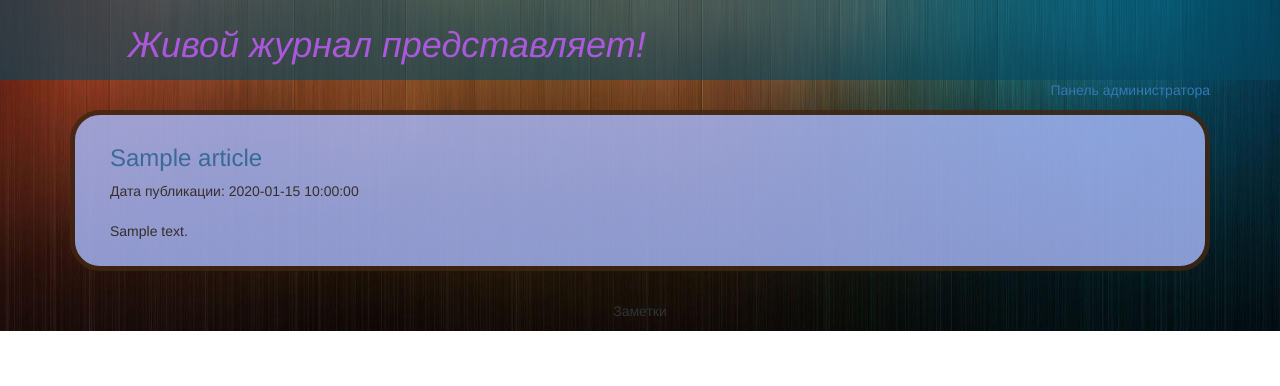
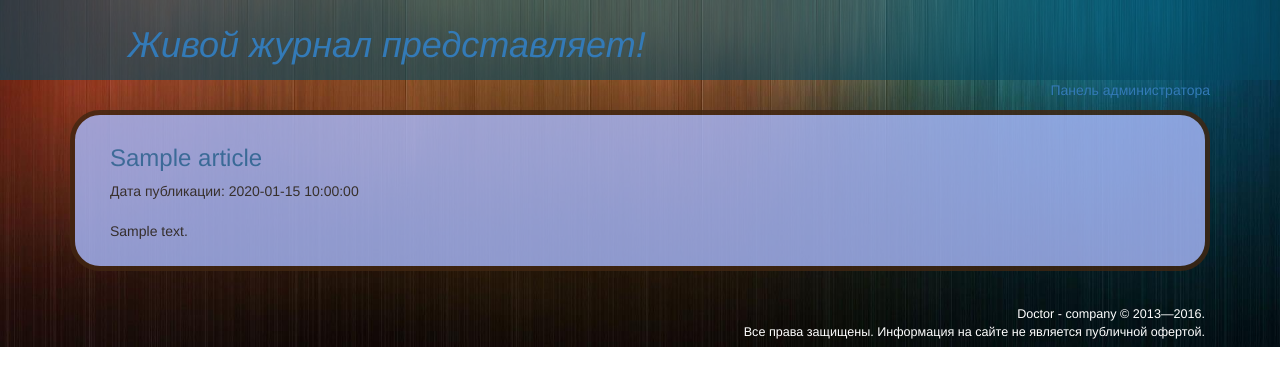
Before and after one commit to doctor2/mySiteMvc, a PHP site: page / in a window 1280 px wide. Shown: the top 386 px of the page. Run offline with PHP 8.4, Linux system fonts and the light colour scheme; tables that the repository leaves empty or names only in its code hold one stand-in row (values such as "Sample post").

Commit message:
Созданы футер и хедэр,переделана навигация и ссылки, реализован MVC подход

```diff
--- a/www/index.php
+++ b/www/index.php
@@ -1,31 +1,65 @@
 <?php
-	require_once("database.php");
-	require_once("models/article.php");
+require_once("database.php");
+$link = connectDb();
 
-	if ($_SERVER['REQUEST_URI'] == '/') {
+if ($_SERVER['REQUEST_URI'] == '/') {
 	$Page = 'index';
 	$Module = 'index';
 } else {
 	$URL_Path = parse_url($_SERVER['REQUEST_URI'], PHP_URL_PATH);
-	print_r($URL_Path);
+	// print_r($URL_Path);
+	// echo '1<br>';
 	$URL_Parts = explode('/', trim($URL_Path, ' /'));
-	print_r($URL_Parts);
+	// print_r($URL_Parts);
+	// echo '2<br>';
 	$Page = array_shift($URL_Parts);
-	print_r($Page);
+	// print_r($Page);
+	// echo '<br>';
 	$Module = array_shift($URL_Parts);
-	print_r($Module);
+	// print_r($Module);
+	// print_r($URL_Parts);
 
-
-	if (!empty($Module)) {
-		$Param = array();
-		for ($i = 0; $i < count($URL_Parts); $i++) {
-			$Param[$URL_Parts[$i]] = $URL_Parts[++$i];
-		}
+	$articleNumber = 0;
+	if (!empty($Module)  and !empty($URL_Parts)) {
+		$articleNumber = $URL_Parts[0];
 	}
 }
 
-	$link = connectDb();
-	$records = getAllRecords($link);
-	if ($Page == 'index') include("views/records.php");
-	if ($Page == 'record') include("views/records.php");
+
+if ($Page == 'index') include("views/articles.php");
+else if ($Page == 'article' and $Module == 'id') include("/controllers/articleController.php");
+else if ($Page == 'admin') include("/controllers/adminController.php");
+
+
+
+
+function head($title)
+{
+	echo '<!DOCTYPE html>
+	<html lang="en">
+	<head>
+		<meta charset="UTF-8">
+		<title>'.$title.'</title>
+		<link rel="stylesheet" href="/resource/style.css">
+		<!-- Latest compiled and minified CSS -->
+		<link rel="stylesheet" href="https://maxcdn.bootstrapcdn.com/bootstrap/3.3.6/css/bootstrap.min.css"/>
+	</head>
+	<body>
+		<header class="header"> <h1><a href="/">Живой журнал представляет!</a>
+</h1></header>
+		<div class="container">';
+}
+
+function footer ()
+{
+	echo '<footer class="footer">
+			Doctor - company © 2013—2016.
+			<br>
+			Все права защищены. Информация на сайте не является публичной офертой.
+            </footer>
+				</div>
+		</body>
+		</html>';
+}
+
 ?>
--- a/www/resource/style.css
+++ b/www/resource/style.css
@@ -1,7 +1,6 @@
 body{
 	background: url(/resource/images/bg.jpg) 100% 100% no-repeat;
 	background-size: cover; /* Масштабируем фон */
-	/*opacity: 0.6;*/
 }
 .header{
 	background-color: rgba(4, 72, 97, 0.6);
@@ -10,7 +9,6 @@ body{
 	font-style: italic;
 }
 .adminpanel {
-	/*display: block;*/
 	float: right;
 }
 .block{
@@ -24,7 +22,6 @@ body{
 
 }
 .comment{
-	/*margin-top: 30px;*/
 	margin-bottom: 20px;
 	border: 2px solid #000;
 	padding: 10px 3%;
@@ -41,5 +38,9 @@ body{
 	margin-top: -10px;
 }
 footer{
-	text-align: center;
+	text-align: right;
+	margin-top: 10px;
+	font-size: 0.9em;
+	padding: 5px;
+	color: white;
 }
--- /dev/null
+++ b/www/views/articles.php
@@ -0,0 +1,18 @@
+<?php
+require_once("models/article.php");
+$records = getAllRecords($link);
+head("Главная");
+?>
+		<div class="adminpanel"><a href="/admin">Панель администратора</a></div>
+
+		<?php foreach ($records as &$record): ?>
+		<div class="block">
+			<h3><a href="article/id/<?=$record['id']?>"> <?=$record['title']?></a> </h3>
+			<div>Дата публикации: <?=$record['date']?></div>
+			<br>
+			<div>
+				<?=$record['content']?>
+			</div>
+		</div>
+		<?php endforeach; ?>
+<?php footer();?>
--- a/www/views/records.php
+++ /dev/null
@@ -1,30 +0,0 @@
-<!DOCTYPE html>
-<html lang="en">
-<head>
-	<meta charset="UTF-8">
-	<title>Простой блог </title>
-	<link rel="stylesheet" href="/resource/style.css">
-	<!-- Latest compiled and minified CSS -->
-<link rel="stylesheet" href="https://maxcdn.bootstrapcdn.com/bootstrap/3.3.6/css/bootstrap.min.css"/>
-</head>
-<body>
-	<div class="header"> <h1>Живой журнал представляет!</h1></div>
-	<div class="container">
-		<div class="adminpanel"><a href="admin">Панель администратора</a></div>
-
-		<?php foreach ($records as &$record): ?>
-		<div class="block">
-			<h3><a href="record.php?id=<?=$record['id']?>"> <?=$record['title']?></a> </h3>
-			<div>Дата публикации: <?=$record['date']?></div>
-			<br>
-			<div>
-				<?=$record['content']?>
-			</div>
-		</div>
-		<?php endforeach; ?>
-		<footer>
-			<p>Заметки</p>
-		</footer>
-	</div>
-</body>
-</html>
```
Also changed, not shown: www/controllers/articleController.php (added, +11 -0 lines), www/record.php (deleted, +0 -20 lines), www/views/article.php (renamed from www/views/record.php, +3 -21 lines), www/controllers/adminController.php (renamed from www/admin/index.php).
